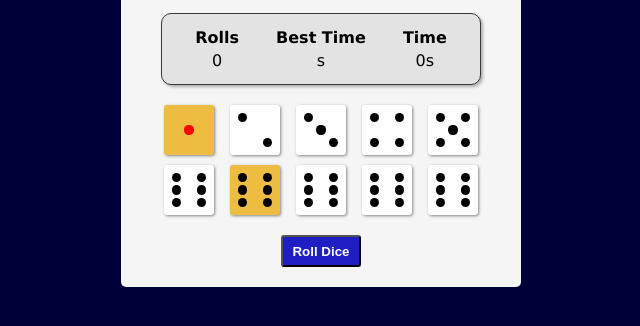
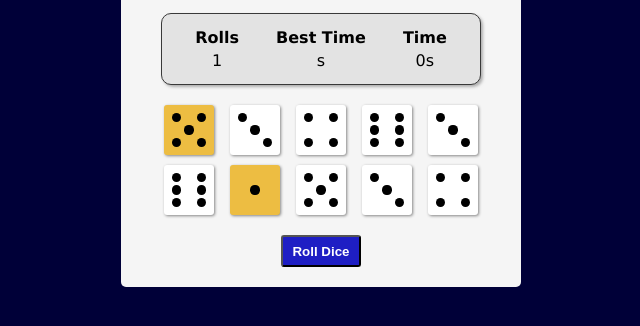
Before and after one commit to akashgardas/Web-Technologies, a plain HTML site: page My Works/Tenzies Game/index.html in a window 1280 px wide. Both pictures are taken after a click on the button "Roll Dice". Shown: the part 322-648 px from the top of the page, without its empty margins (319-959 px from the left). Drawn offline with Linux system fonts and the light colour scheme.

Commit message:
Tenzies Game - Dice Rolling

```diff
--- a/My Works/Tenzies Game/index.html
+++ b/My Works/Tenzies Game/index.html
@@ -19,7 +19,7 @@
       <div class="score">
         <div>
           <h4>Rolls</h4>
-          <p>0</p>
+          <p id="rolls">0</p>
         </div>
 
         <div>
@@ -39,7 +39,7 @@
           <div></div>
           <div class=""></div>
           <div class=""></div>
-          <div class="dot red"></div>
+          <div class="dot"></div>
           <div class=""></div>
           <div class=""></div>
           <div></div>
@@ -145,7 +145,9 @@
           <div class="dot"></div>
         </div>
       </div>
-      <button type="button">Roll Dice</button>
+      <button type="button" id="roll-dice-button">Roll Dice</button>
     </div>
+
+    <script src="script.js"></script>
   </body>
 </html>
--- /dev/null
+++ b/My Works/Tenzies Game/script.js
@@ -0,0 +1,116 @@
+'use strict';
+
+/*
+
+1:15pm - 2:15pm
+
+GAME LOGIC
+    1. Click the button to roll the dice.
+    2. 'Rolls' counts the number of times rolled.
+    3. Timer starts
+    4. Best time for the session is recorded and displayed by 'Best Time'
+    5. Click on a die to select it and hold from rolling in future, Another click on the selected die will disselect it.
+    6. If all the dies selected are showing the same number, it's a win. Else continue playing.
+*/
+
+/*
+1. Click the button to roll the dice.
+    Req:
+    - Button click event
+    - Roll the dice logic
+        - Select a random number (1 - 6)
+        - Display that number on the die.
+            - Add the 'dot' class to the die 'div' element.
+        - Repeat for all the dice.
+*/
+
+const dotPositions = {
+    1: [4],
+    2: [0, 8],
+    3: [0, 4, 8],
+    4: [0, 2, 6, 8],
+    5: [0, 2, 4, 6, 8],
+    6: [0, 2, 3, 5, 6, 8]
+};
+
+const roll = () => {
+    const randInt = Math.trunc(Math.random() * 6) + 1;
+    console.log(randInt);
+    return randInt;
+};
+
+const clearDie = die => {
+    let dots = die.querySelectorAll('div');
+    // Clear all the dots
+    for(let i = 0; i < dots.length; i ++) {
+        dots[i].classList.remove('dot');
+    }
+};
+
+const showNumber = (die, num) => {
+    let dots = die.querySelectorAll('div');
+    // Show a number on the die
+    for(let pos = 0; pos < dotPositions[num].length; pos ++) {
+        dots[dotPositions[num][pos]].classList.add('dot');
+    }
+}
+
+const rollDice = () => {
+    const dice = document.querySelectorAll('.die');
+
+    // Clear and roll all dice
+    for(let i = 0; i < dice.length; i ++) {
+        let die = dice[i];
+        clearDie(die);
+        showNumber(die, roll());
+    }
+}
+
+const updateRolls = () => {
+    noOfRolls ++;
+    rolls.textContent = noOfRolls;
+}
+
+let noOfRolls = 0;
+
+const rollDiceButton = document.getElementById('roll-dice-button');
+const rolls = document.getElementById('rolls');
+
+// Button event
+rollDiceButton.addEventListener('click', () => {
+    rollDice();
+    updateRolls();
+});
+
+/*
+2. 'Rolls' counts the number of times rolled.
+    Req:
+    - Increment the counts when the button is clicked.
+*/
+
+/*
+3. Timer starts
+    Req:
+    - Start the timer and display it when the first time the button is clicked.
+*/
+
+/*
+4. Best time for the session is recorded and displayed by 'Best Time'
+    Req:
+    - A global value that stores and display the best time of the session.
+    - Initial best time should be 0
+*/
+
+/*
+5. Click on a die to select it and hold from rolling in future, Another click on the selected die will disselect it.
+    Req:
+    - Every die should be clickable.
+    - Change the color of the die when selected.
+    - When selected, don't roll it in future.
+*/
+
+/*
+6. If all the dies selected are showing the same number, it's a win. Else continue playing.
+    Req:
+    - When all the dice are selected, check the number it's showing and declare win.
+*/
```
